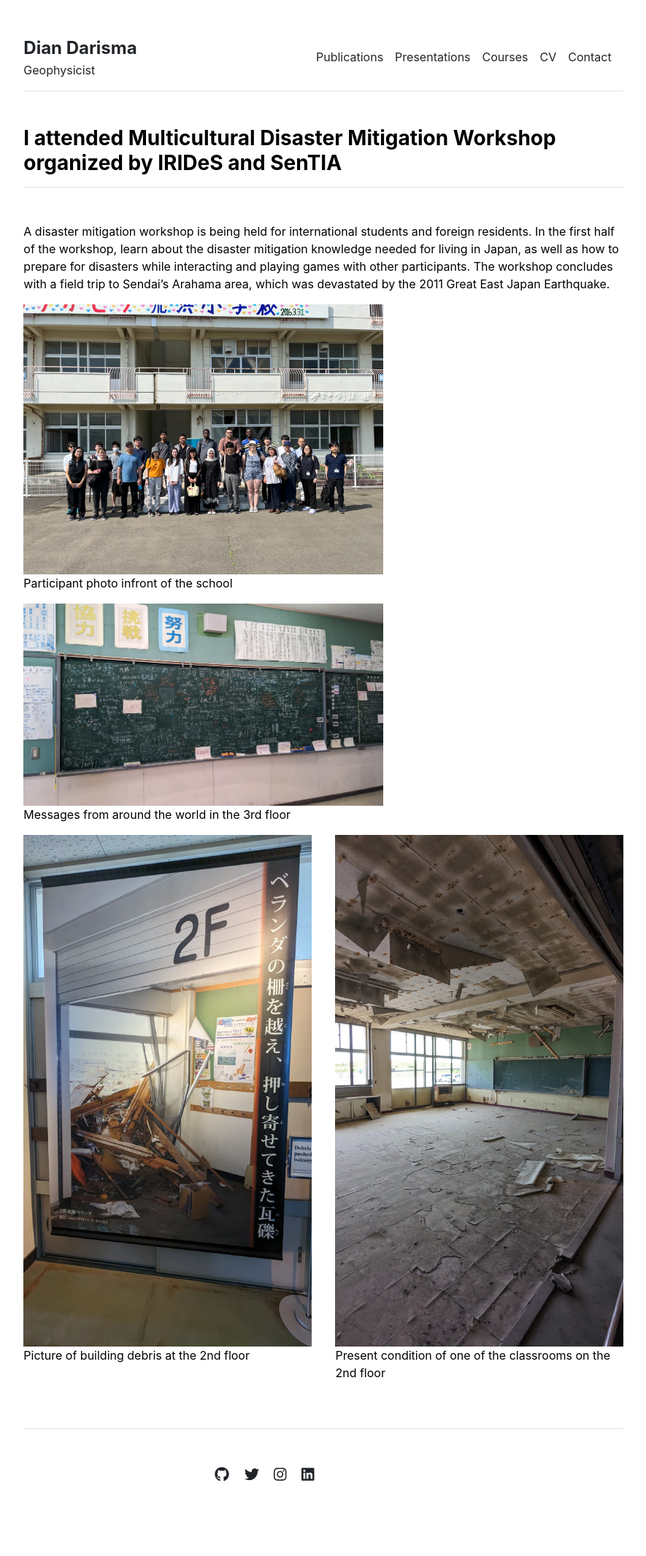
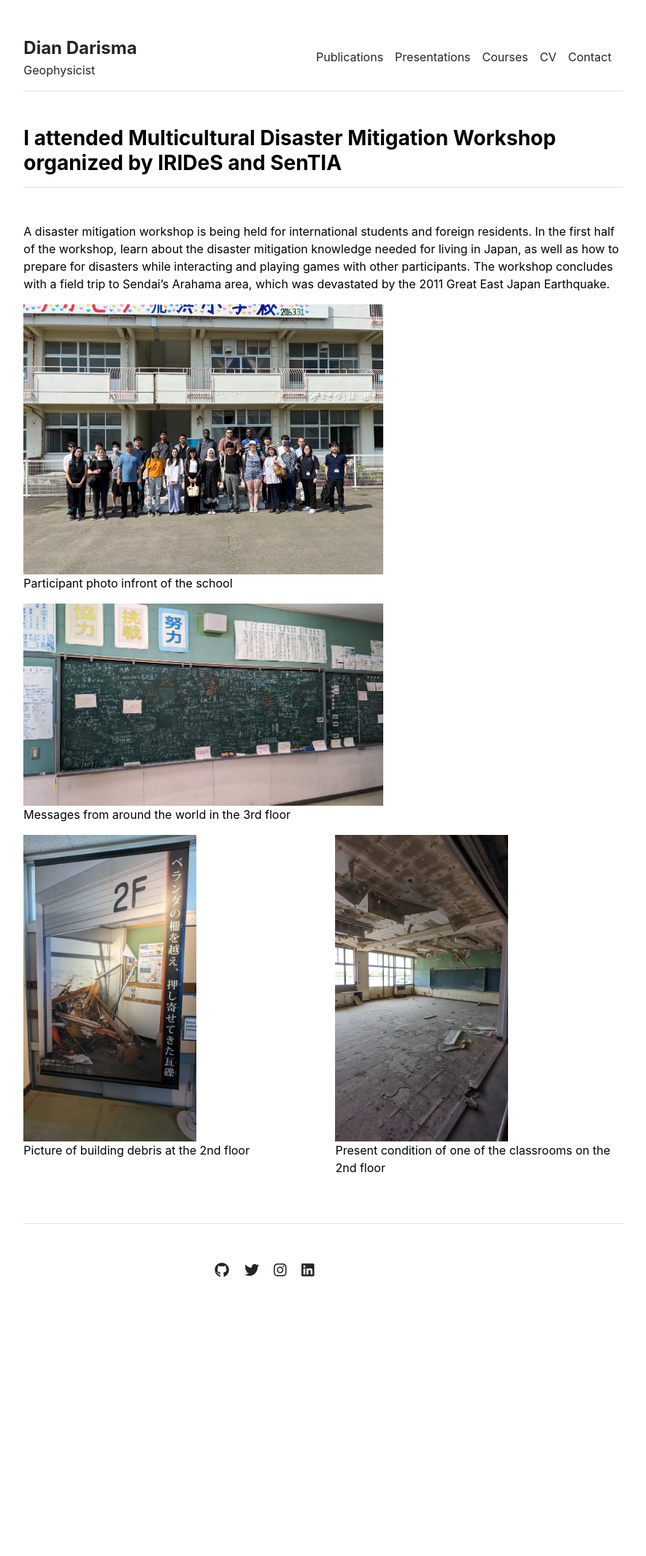
Before and after one commit to diandarisma/diandarisma.github.io, a Jekyll site: the page built from _posts/2023-06-17-DMW.md, in a window 1280 px wide. Shown: the whole page at 73% size, without its empty margins (197-1082 px from the left). Built offline with Jekyll 4.4.1, drawn with Linux system fonts in a browser that asks for light colours; after the commit the page ends 1851 px from its top, so only the background shows below that.

Commit message:
Update 2023-06-17-DMW.md

```diff
--- a/_posts/2023-06-17-DMW.md
+++ b/_posts/2023-06-17-DMW.md
@@ -33,12 +33,12 @@
 
 <div class="image-container">
   <figure>
-    <img src="/assets/img/dmw/dmw3.jpeg" alt="participant" width="100%">
+    <img src="/assets/img/dmw/dmw3.jpeg" alt="participant" width="60%">
     <figcaption>Picture of building debris at the 2nd floor</figcaption>
   </figure>
 
   <figure>
-    <img src="/assets/img/dmw/dmw4.jpeg" alt="participant" width="100%">
+    <img src="/assets/img/dmw/dmw4.jpeg" alt="participant" width="60%">
     <figcaption>Present condition of one of the classrooms on the 2nd floor</figcaption>
   </figure>
 </div>
```
